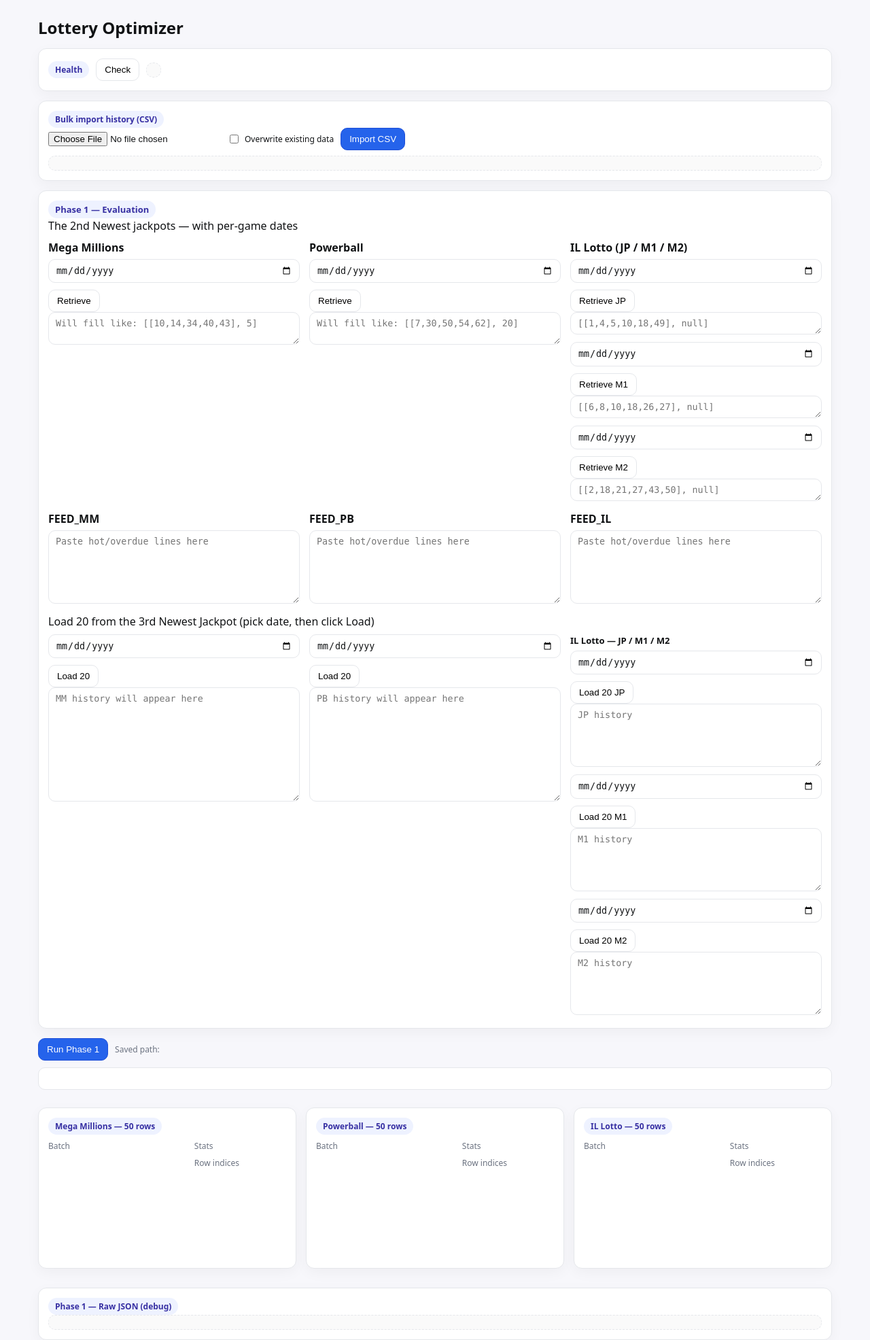
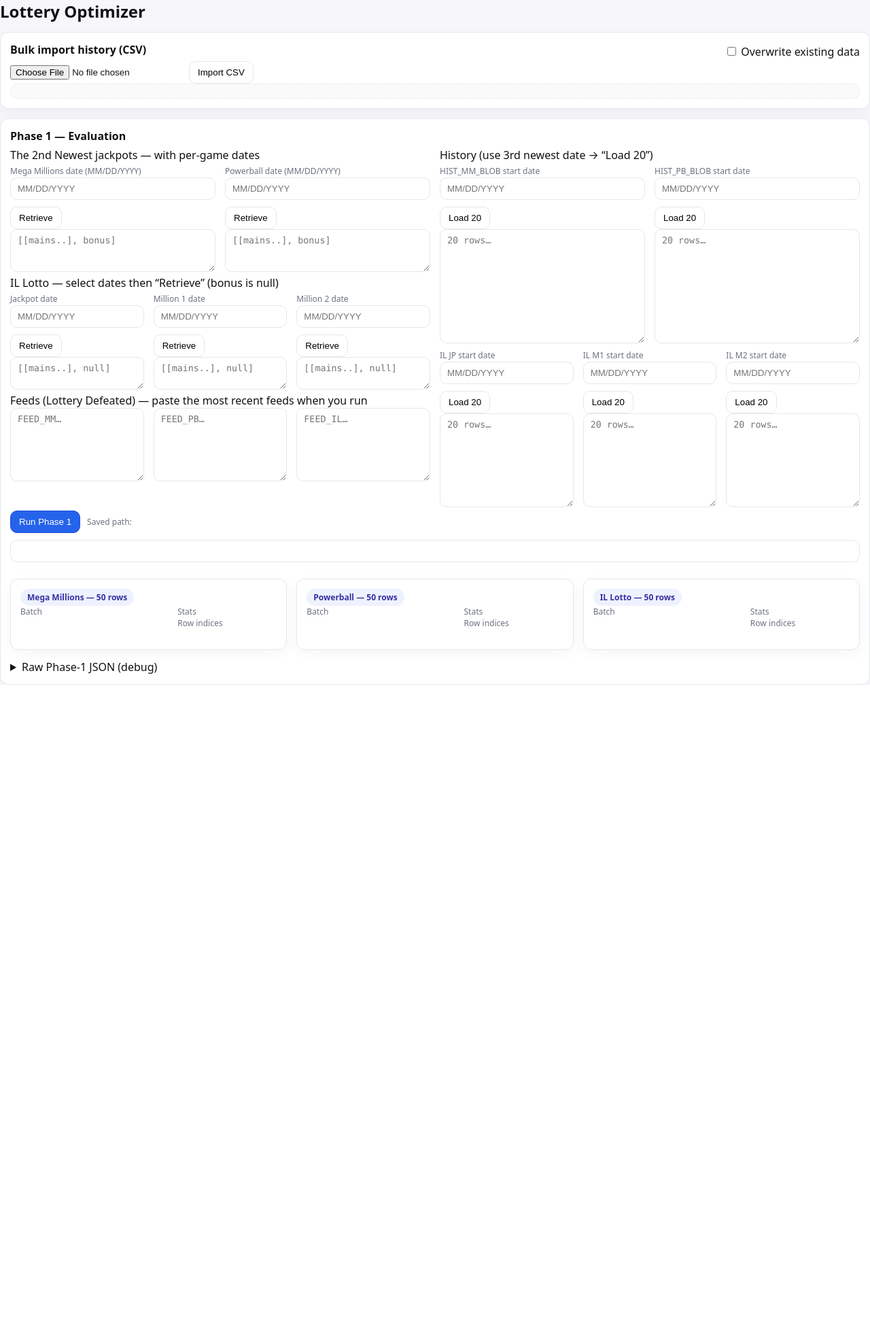
Before and after one commit to lettiehsu/lottery-optimizer, a Flask app: page / in a window 1280 px wide. Shown: the whole page at 68% size. After the commit the page ends 1007 px from the top, so only its background shows below. Run offline with Flask 3, Linux system fonts and the light colour scheme.

Commit message:
Update index.html

```diff
--- a/templates/index.html
+++ b/templates/index.html
@@ -2,252 +2,231 @@
 <html lang="en">
 <head>
   <meta charset="utf-8" />
-  <meta name="viewport" content="width=device-width,initial-scale=1" />
   <title>Lottery Optimizer</title>
-  <link rel="stylesheet" href="/static/styles.css?v=3" />
+  <meta name="viewport" content="width=device-width, initial-scale=1" />
+  <link href="/static/styles.css" rel="stylesheet" />
 </head>
 <body>
-  <div class="container">
+  <div class="app">
+
     <h1>Lottery Optimizer</h1>
 
-    <!-- HEALTH -->
-    <div class="card row">
-      <span class="pill">Health</span>
-      <button id="btnHealth" class="btn">Check</button>
-      <pre id="healthLog" class="log"></pre>
+    <!-- ========== CSV IMPORT ========== -->
+    <div class="card">
+      <div class="inline">
+        <div class="title">Bulk import history (CSV)</div>
+        <label class="checkbox">
+          <input id="overwrite" type="checkbox" />
+          <span>Overwrite existing data</span>
+        </label>
+      </div>
+      <div class="row g8">
+        <input id="csvFile" type="file" />
+        <button id="btnImport" class="btn">Import CSV</button>
+      </div>
+      <pre id="importLog" class="log mt"></pre>
     </div>
 
-    <!-- UPLOAD CSV -->
+    <!-- ========== PHASE 1 — EVALUATION ========== -->
     <div class="card">
-      <div class="inline">
-        <span class="pill">Bulk import history (CSV)</span>
+      <div class="title">Phase 1 — Evaluation</div>
+
+      <div class="grid grid-2">
+        <!-- Left: per-game 2nd newest with preview -->
+        <div class="panel">
+          <div class="subhead">The 2nd Newest jackpots — with per-game dates</div>
+
+          <div class="grid grid-2 g12">
+            <div>
+              <label class="tiny muted">Mega Millions date (MM/DD/YYYY)</label>
+              <div class="row g8">
+                <input id="mmDate" type="text" placeholder="MM/DD/YYYY" />
+                <button id="mmRetrieve" class="btn">Retrieve</button>
               </div>
-      <div class="row">
-        <input id="csvFile" type="file" accept=".csv,text/csv" />
-        <label class="row" style="gap:6px;">
-          <input id="overwrite" type="checkbox" />
-          <span class="tiny">Overwrite existing data</span>
-        </label>
-        <button id="btnImport" class="btn primary">Import CSV</button>
-      </div>
-      <pre id="csvLog" class="log" style="margin-top:8px;"></pre>
+              <textarea id="mmPreview" rows="3" class="mono" placeholder="[[mains..], bonus]"></textarea>
             </div>
 
-    <!-- PHASE 1: INPUTS -->
-    <div class="card">
-      <div class="pill big">Phase 1 — Evaluation</div>
-      <div class="subtle">The 2nd Newest jackpots — with per-game dates</div>
-
-      <!-- Per-game retrieve -->
-      <div class="grid grid-3" style="margin-top:10px;">
-        <!-- MM -->
             <div>
-          <div class="title">Mega Millions</div>
-          <div class="row">
-            <input id="mmDate" type="date" />
-            <button id="mmRetrieve" class="btn">Retrieve</button>
-          </div>
-          <textarea id="mmPreview" class="mono" rows="2" readonly placeholder='Will fill like: [[10,14,34,40,43], 5]'></textarea>
-        </div>
-
-        <!-- PB -->
-        <div>
-          <div class="title">Powerball</div>
-          <div class="row">
-            <input id="pbDate" type="date" />
+              <label class="tiny muted">Powerball date (MM/DD/YYYY)</label>
+              <div class="row g8">
+                <input id="pbDate" type="text" placeholder="MM/DD/YYYY" />
                 <button id="pbRetrieve" class="btn">Retrieve</button>
               </div>
-          <textarea id="pbPreview" class="mono" rows="2" readonly placeholder='Will fill like: [[7,30,50,54,62], 20]'></textarea>
-        </div>
-
-        <!-- IL (JP/M1/M2) -->
-        <div>
-          <div class="title">IL Lotto (JP / M1 / M2)</div>
-          <div class="row">
-            <input id="ilJPDate" type="date" />
-            <button id="ilJPRetrieve" class="btn">Retrieve JP</button>
-          </div>
-          <textarea id="ilJPPreview" class="mono" rows="1" readonly placeholder="[[1,4,5,10,18,49], null]"></textarea>
-          <div class="row" style="margin-top:6px;">
-            <input id="ilM1Date" type="date" />
-            <button id="ilM1Retrieve" class="btn">Retrieve M1</button>
-          </div>
-          <textarea id="ilM1Preview" class="mono" rows="1" readonly placeholder="[[6,8,10,18,26,27], null]"></textarea>
-          <div class="row" style="margin-top:6px;">
-            <input id="ilM2Date" type="date" />
-            <button id="ilM2Retrieve" class="btn">Retrieve M2</button>
-          </div>
-          <textarea id="ilM2Preview" class="mono" rows="1" readonly placeholder="[[2,18,21,27,43,50], null]"></textarea>
+              <textarea id="pbPreview" rows="3" class="mono" placeholder="[[mains..], bonus]"></textarea>
             </div>
           </div>
 
-      <!-- FEEDS -->
-      <div class="grid grid-3" style="margin-top:10px;">
+          <div class="subhead mt">IL Lotto — select dates then “Retrieve” (bonus is null)</div>
+          <div class="grid grid-3 g12">
             <div>
-          <div class="title">FEED_MM</div>
-          <textarea id="feedMM" rows="6" placeholder="Paste hot/overdue lines here"></textarea>
+              <label class="tiny muted">Jackpot date</label>
+              <div class="row g8">
+                <input id="ilJPDate" type="text" placeholder="MM/DD/YYYY" />
+                <button id="ilJPRetrieve" class="btn">Retrieve</button>
+              </div>
+              <textarea id="ilJPPreview" rows="2" class="mono" placeholder="[[mains..], null]"></textarea>
             </div>
             <div>
-          <div class="title">FEED_PB</div>
-          <textarea id="feedPB" rows="6" placeholder="Paste hot/overdue lines here"></textarea>
+              <label class="tiny muted">Million 1 date</label>
+              <div class="row g8">
+                <input id="ilM1Date" type="text" placeholder="MM/DD/YYYY" />
+                <button id="ilM1Retrieve" class="btn">Retrieve</button>
+              </div>
+              <textarea id="ilM1Preview" rows="2" class="mono" placeholder="[[mains..], null]"></textarea>
             </div>
             <div>
-          <div class="title">FEED_IL</div>
-          <textarea id="feedIL" rows="6" placeholder="Paste hot/overdue lines here"></textarea>
+              <label class="tiny muted">Million 2 date</label>
+              <div class="row g8">
+                <input id="ilM2Date" type="text" placeholder="MM/DD/YYYY" />
+                <button id="ilM2Retrieve" class="btn">Retrieve</button>
+              </div>
+              <textarea id="ilM2Preview" rows="2" class="mono" placeholder="[[mains..], null]"></textarea>
             </div>
           </div>
 
-      <!-- HISTORY load 20 (3rd newest) -->
-      <div class="subtle" style="margin-top:10px;">Load 20 from the 3rd Newest Jackpot (pick date, then click Load)</div>
-      <div class="grid grid-3" style="margin-top:8px;">
-        <!-- MM hist -->
+          <div class="subhead mt">Feeds (Lottery Defeated) — paste the most recent feeds when you run</div>
+          <div class="grid grid-3 g12">
+            <textarea id="feedMM" rows="6" class="mono" placeholder="FEED_MM…"></textarea>
+            <textarea id="feedPB" rows="6" class="mono" placeholder="FEED_PB…"></textarea>
+            <textarea id="feedIL" rows="6" class="mono" placeholder="FEED_IL…"></textarea>
+          </div>
+        </div>
+
+        <!-- Right: History “Load 20” -->
+        <div class="panel">
+          <div class="subhead">History (use 3rd newest date → “Load 20”)</div>
+
+          <div class="grid grid-2 g12">
             <div>
-          <div class="row">
-            <input id="histMMDate" type="date" />
-            <button id="btnLoadMM" class="btn">Load 20</button>
+              <label class="tiny muted">HIST_MM_BLOB start date</label>
+              <div class="row g8">
+                <input id="mmHistDate" type="text" placeholder="MM/DD/YYYY" />
+                <button id="mmLoad20" class="btn">Load 20</button>
               </div>
-          <textarea id="histMMBlob" class="mono" rows="10" placeholder="MM history will appear here"></textarea>
+              <textarea id="mmHist" rows="10" class="mono" placeholder="20 rows…"></textarea>
             </div>
-        <!-- PB hist -->
+
             <div>
-          <div class="row">
-            <input id="histPBDate" type="date" />
-            <button id="btnLoadPB" class="btn">Load 20</button>
+              <label class="tiny muted">HIST_PB_BLOB start date</label>
+              <div class="row g8">
+                <input id="pbHistDate" type="text" placeholder="MM/DD/YYYY" />
+                <button id="pbLoad20" class="btn">Load 20</button>
               </div>
-          <textarea id="histPBBlob" class="mono" rows="10" placeholder="PB history will appear here"></textarea>
+              <textarea id="pbHist" rows="10" class="mono" placeholder="20 rows…"></textarea>
             </div>
-        <!-- IL hist -->
+          </div>
+
+          <div class="grid grid-3 g12 mt">
             <div>
-          <div class="title small">IL Lotto — JP / M1 / M2</div>
-          <div class="row">
-            <input id="histILJPDate" type="date" />
-            <button id="btnLoadIL_JP" class="btn">Load 20 JP</button>
+              <label class="tiny muted">IL JP start date</label>
+              <div class="row g8">
+                <input id="ilJPHistDate" type="text" placeholder="MM/DD/YYYY" />
+                <button id="ilJPLoad20" class="btn">Load 20</button>
               </div>
-          <textarea id="histILJPBlob" class="mono" rows="5" placeholder="JP history"></textarea>
-
-          <div class="row" style="margin-top:6px;">
-            <input id="histILM1Date" type="date" />
-            <button id="btnLoadIL_M1" class="btn">Load 20 M1</button>
+              <textarea id="ilJPHist" rows="8" class="mono" placeholder="20 rows…"></textarea>
             </div>
-          <textarea id="histILM1Blob" class="mono" rows="5" placeholder="M1 history"></textarea>
-
-          <div class="row" style="margin-top:6px;">
-            <input id="histILM2Date" type="date" />
-            <button id="btnLoadIL_M2" class="btn">Load 20 M2</button>
+            <div>
+              <label class="tiny muted">IL M1 start date</label>
+              <div class="row g8">
+                <input id="ilM1HistDate" type="text" placeholder="MM/DD/YYYY" />
+                <button id="ilM1Load20" class="btn">Load 20</button>
               </div>
-          <textarea id="histILM2Blob" class="mono" rows="5" placeholder="M2 history"></textarea>
+              <textarea id="ilM1Hist" rows="8" class="mono" placeholder="20 rows…"></textarea>
+            </div>
+            <div>
+              <label class="tiny muted">IL M2 start date</label>
+              <div class="row g8">
+                <input id="ilM2HistDate" type="text" placeholder="MM/DD/YYYY" />
+                <button id="ilM2Load20" class="btn">Load 20</button>
+              </div>
+              <textarea id="ilM2Hist" rows="8" class="mono" placeholder="20 rows…"></textarea>
+            </div>
           </div>
         </div>
       </div>
 
-    <!-- RUN PHASE 1 -->
-    <div class="row">
+      <!-- Run Phase 1 -->
+      <div class="row g8 mt">
         <button id="runPhase1" class="btn primary">Run Phase 1</button>
         <span class="tiny muted">Saved path:</span>
         <input id="phase1Path" type="text" readonly />
+        <span id="runDone" class="tiny muted"></span>
       </div>
 
-    <!-- PHASE 1 RESULTS: three columns -->
-    <div id="phase1ResultsRow" class="grid grid-3" style="margin-top:12px;">
+      <!-- Pretty results: three columns -->
+      <div id="phase1ResultsRow" class="grid grid-3 mt">
         <!-- MM -->
-      <div class="card">
+        <div class="card soft">
           <div class="inline">
             <span class="pill">Mega Millions — 50 rows</span>
             <span id="mmCounts" class="tiny right"></span>
           </div>
-        <div class="two-col" style="margin-top:8px;">
+          <div class="two-col mt8">
             <div>
               <div class="tiny muted">Batch</div>
               <ol id="mmBatch" class="batch mono"></ol>
             </div>
             <div>
               <div class="tiny muted">Stats</div>
-            <div id="mmStats" class="statline" style="margin-bottom:8px;"></div>
+              <div id="mmStats" class="statline mb8"></div>
               <div class="tiny muted">Row indices</div>
-            <pre id="mmRows" class="mono" style="min-height:100px;"></pre>
+              <pre id="mmRows" class="mono min100"></pre>
             </div>
           </div>
         </div>
+
         <!-- PB -->
-      <div class="card">
+        <div class="card soft">
           <div class="inline">
             <span class="pill">Powerball — 50 rows</span>
             <span id="pbCounts" class="tiny right"></span>
           </div>
-        <div class="two-col" style="margin-top:8px;">
+          <div class="two-col mt8">
             <div>
               <div class="tiny muted">Batch</div>
               <ol id="pbBatch" class="batch mono"></ol>
             </div>
             <div>
               <div class="tiny muted">Stats</div>
-            <div id="pbStats" class="statline" style="margin-bottom:8px;"></div>
+              <div id="pbStats" class="statline mb8"></div>
               <div class="tiny muted">Row indices</div>
-            <pre id="pbRows" class="mono" style="min-height:100px;"></pre>
+              <pre id="pbRows" class="mono min100"></pre>
             </div>
           </div>
         </div>
+
         <!-- IL -->
-      <div class="card">
+        <div class="card soft">
           <div class="inline">
             <span class="pill">IL Lotto — 50 rows</span>
             <span id="ilCounts" class="tiny right"></span>
           </div>
-        <div class="two-col" style="margin-top:8px;">
+          <div class="two-col mt8">
             <div>
               <div class="tiny muted">Batch</div>
               <ol id="ilBatch" class="batch mono"></ol>
             </div>
             <div>
               <div class="tiny muted">Stats</div>
-            <div id="ilStats" class="statline" style="margin-bottom:8px;"></div>
+              <div id="ilStats" class="statline mb8"></div>
               <div class="tiny muted">Row indices</div>
-            <pre id="ilRows" class="mono" style="min-height:100px;"></pre>
+              <pre id="ilRows" class="mono min100"></pre>
             </div>
           </div>
         </div>
       </div>
 
-    <!-- DEBUG JSON (optional) -->
-    <div class="card">
-      <div class="pill">Phase 1 — Raw JSON (debug)</div>
-      <pre id="phase1Debug" class="log"></pre>
-    </div>
+      <!-- Raw debug (collapsible) -->
+      <details class="mt">
+        <summary>Raw Phase-1 JSON (debug)</summary>
+        <pre id="phase1Debug" class="mono min140"></pre>
+      </details>
     </div>
 
-  <!-- Load JS with a cache-buster so new code is used -->
-  <script src="/static/app.js?v=5"></script>
-  <noscript><div style="padding:12px;color:#b00;">Enable JavaScript to use this app.</div></noscript>
-  <script>
-    // Tiny visual feedback that the page loaded
-    document.addEventListener("DOMContentLoaded", () => {
-      const e = document.createElement("div");
-      e.className = "toast ok";
-      e.textContent = "UI ready";
-      document.body.appendChild(e);
-      setTimeout(()=>e.remove(), 1200);
+    <!-- Toasts -->
+    <div id="toasts"></div>
+  </div>
 
-      // Quick health ping so you see green immediately
-      const btn = document.getElementById("btnHealth");
-      const log = document.getElementById("healthLog");
-      if (btn && log) {
-        btn.click = btn.click || function(){};
-        btn.addEventListener("click", async () => {
-          btn.disabled = true; btn.textContent = "Checking…";
-          try {
-            const r = await fetch("/health");
-            const j = await r.json();
-            log.textContent = JSON.stringify(j, null, 2);
-            log.classList.toggle("ok", !!j.ok);
-            log.classList.toggle("err", !j.ok);
-          } catch (e) {
-            log.textContent = String(e); log.classList.add("err");
-          } finally {
-            btn.disabled = false; btn.textContent = "Check";
-          }
-        }, { once: false });
-      }
-    });
-  </script>
+  <script src="/static/app.js"></script>
 </body>
 </html>
```
Lines whose indentation alone changed are shown as unchanged.
